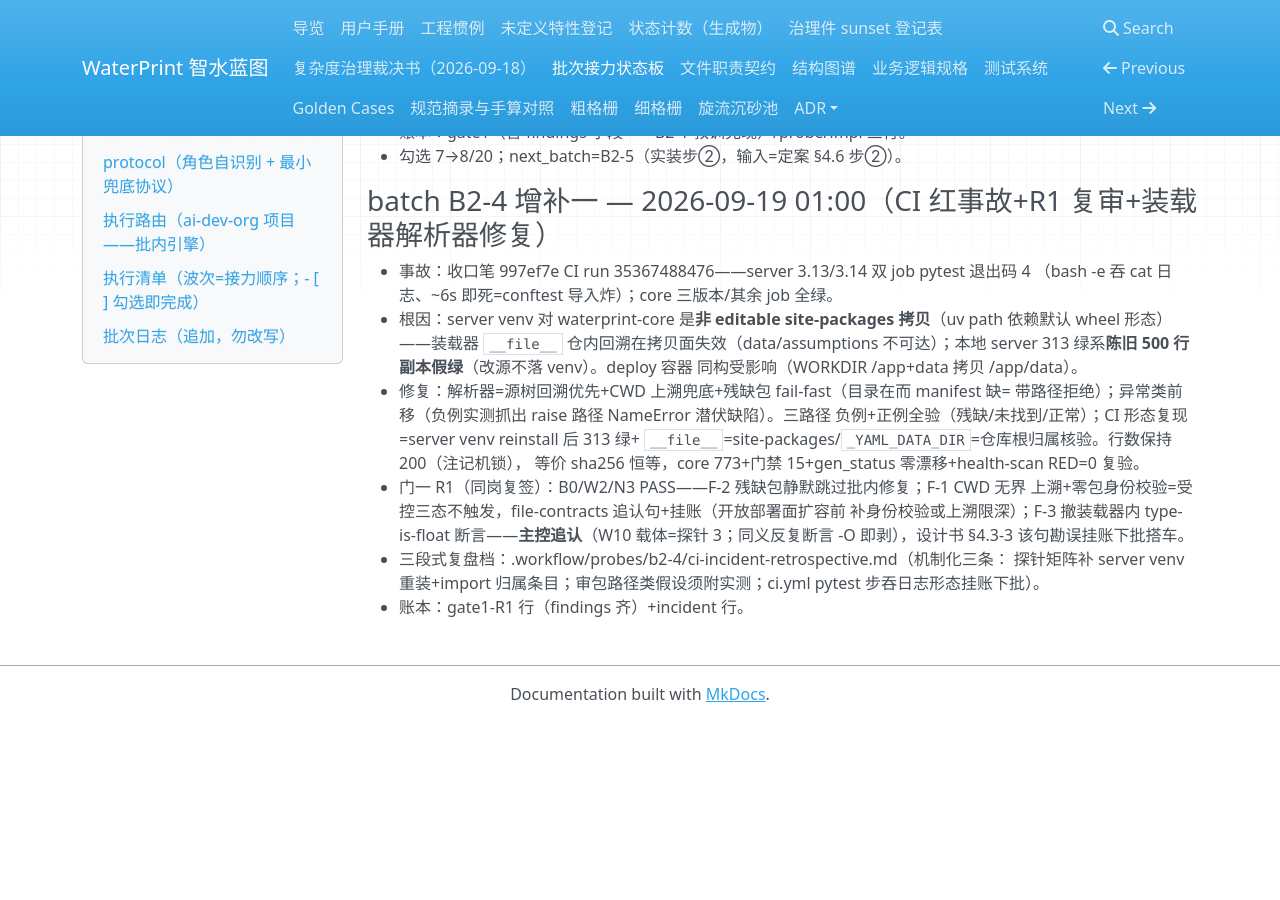
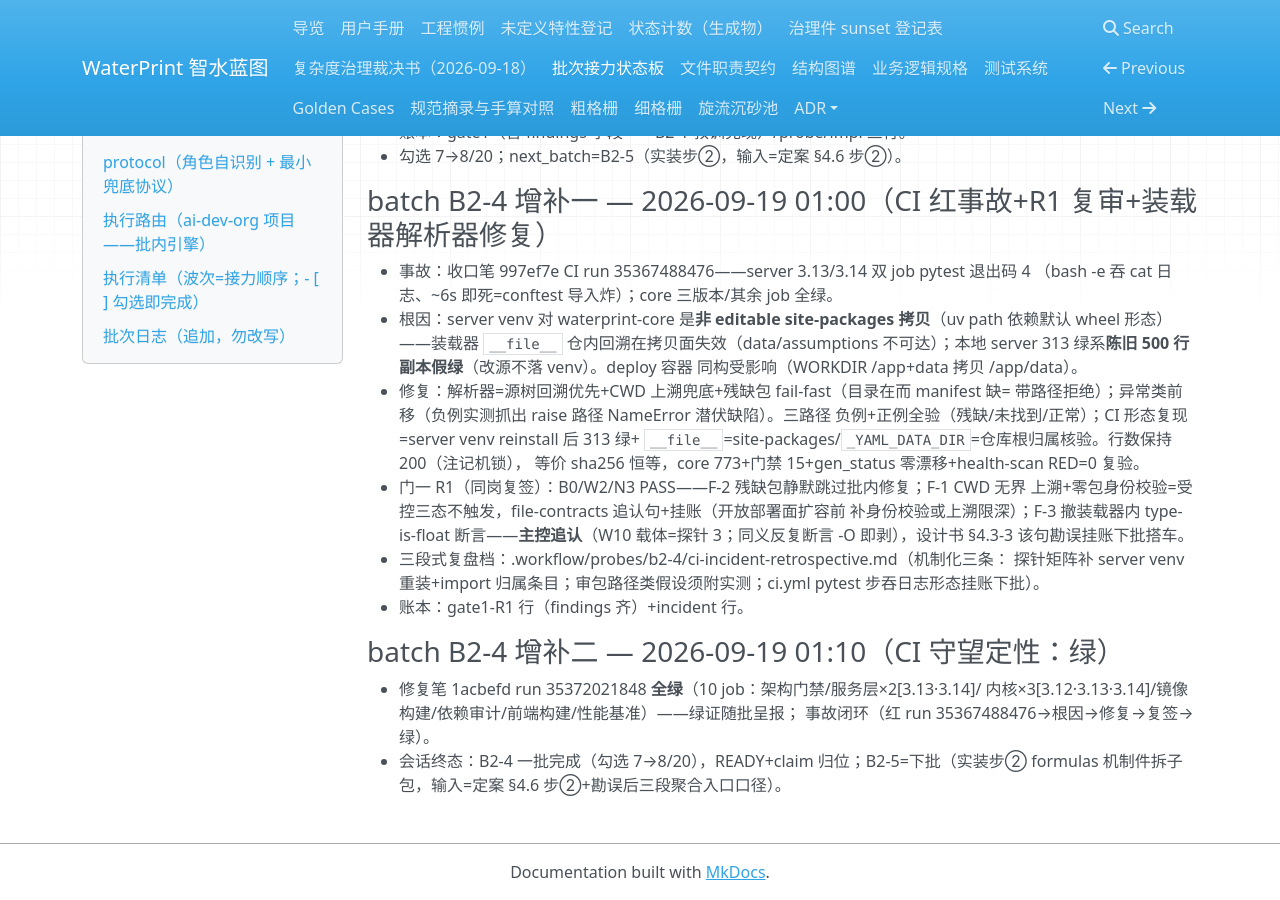
Before and after one commit to yyx20040712/waterprint, an MkDocs documentation site: the page built from docs/handoff/relay.md, in a window 1280 px wide and 900 px high, scrolled down 8044 px. Built offline with MkDocs 1.6.1, drawn with Linux system fonts in a browser that asks for light colours; nearby versions of some CDN libraries; before the commit the page ends 8766 px from its top, so only the background shows below that; some of the changed text lies outside the part shown.

Commit message:
B2-4 增补二: CI 守望定性——修复笔 1acbefd run 35372021848 全绿（10 job 含服务层 3.13/3.14），事故闭环。会话终态：B2-4 完成（勾选 7→8/20），READY+claim 归位，B2-5=下批。

```diff
--- a/docs/handoff/relay.md
+++ b/docs/handoff/relay.md
@@ -364,3 +364,10 @@
   探针矩阵补 server venv 重装+import 归属条目；审包路径类假设须附实测；ci.yml
   pytest 步吞日志形态挂账下批）。
 - 账本：gate1-R1 行（findings 齐）+incident 行。
+
+### batch B2-4 增补二 — 2026-09-19 01:10（CI 守望定性：绿）
+- 修复笔 1acbefd run 35372021848 **全绿**（10 job：架构门禁/服务层×2[3.13·3.14]/
+  内核×3[3.12·3.13·3.14]/镜像构建/依赖审计/前端构建/性能基准）——绿证随批呈报；
+  事故闭环（红 run 35367488476→根因→修复→复签→绿）。
+- 会话终态：B2-4 一批完成（勾选 7→8/20），READY+claim 归位；B2-5=下批（实装步②
+  formulas 机制件拆子包，输入=定案 §4.6 步②+勘误后三段聚合入口口径）。
```
Also changed, not shown: other parts of docs/handoff/relay.md (+1 -1 lines).
